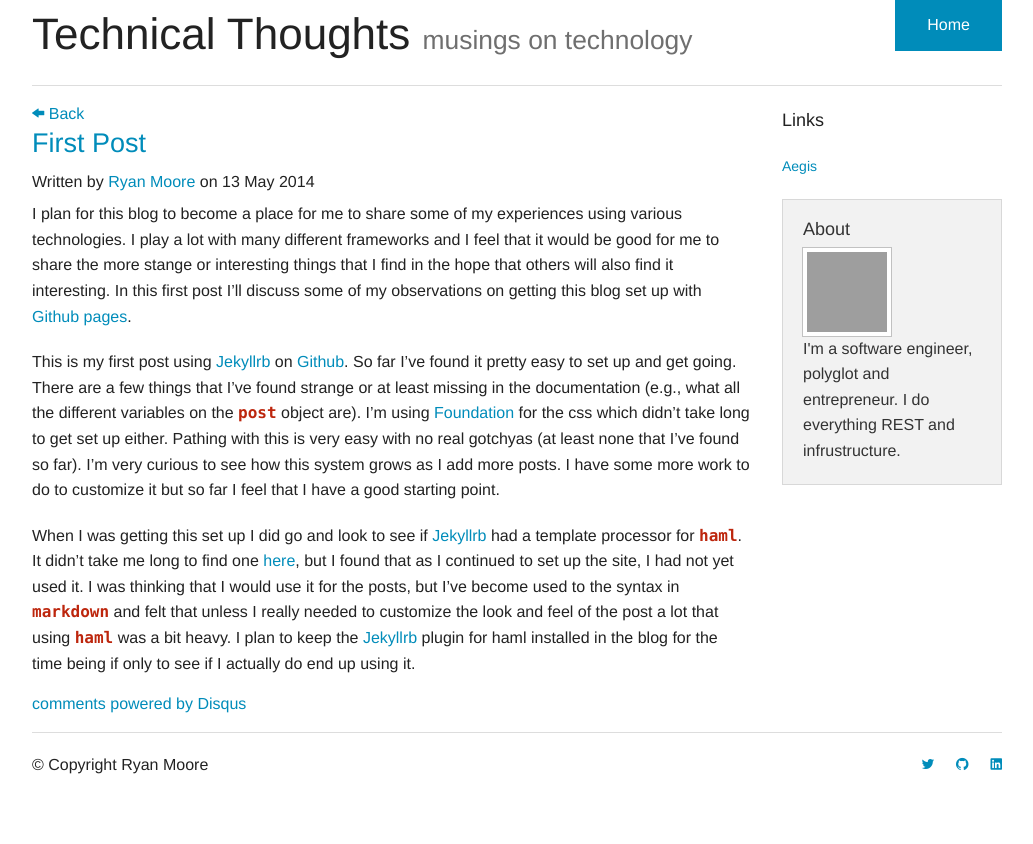
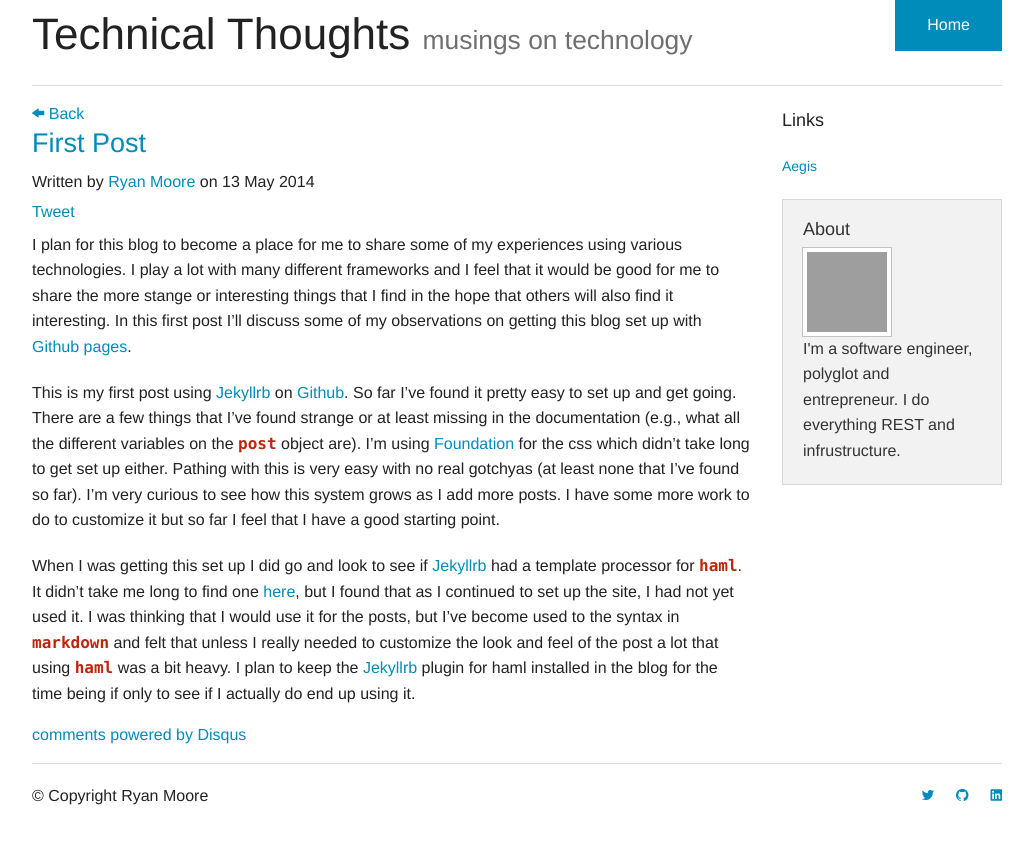
Before and after one commit to rpmoore/rpmoore.github.io, a Jekyll site: the page built from _posts/2014-05-13-first-post.md, in a window 1280 px wide. Shown: the top 844 px of the page, without its empty margins (123-1156 px from the left). Built offline with Jekyll 4.4.1, drawn with Linux system fonts in a browser that asks for light colours; comment, search, counter and statistics services are not loaded; grey boxes are pictures that could not be loaded.

Commit message:
Adding in a share tweet button.

```diff
--- a/_layouts/master.html
+++ b/_layouts/master.html
@@ -11,7 +11,7 @@
   </head>
   <body>
 
- <!-- Nav Bar -->
+  <!-- Nav Bar -->
 
   <div class="row">
     <div class="large-12 columns">
--- a/_layouts/post.html
+++ b/_layouts/post.html
@@ -6,6 +6,8 @@
 
   <h3><a href="{{post.url}}">{{page.title}}</a></h3>
   <h6>Written by <a href="#">Ryan Moore</a> on {{page.date | date_to_string}}</h6>
+  <h6><a href="https://twitter.com/share" class="twitter-share-button" data-via="rpmoore">Tweet</a>
+<script>!function(d,s,id){var js,fjs=d.getElementsByTagName(s)[0],p=/^http:/.test(d.location)?'http':'https';if(!d.getElementById(id)){js=d.createElement(s);js.id=id;js.src=p+'://platform.twitter.com/widgets.js';fjs.parentNode.insertBefore(js,fjs);}}(document, 'script', 'twitter-wjs');</script></h6>
 
   {{content}}
    <div id="disqus_thread"></div>
```
Also changed, not shown: index.html (line endings or trailing spaces).
